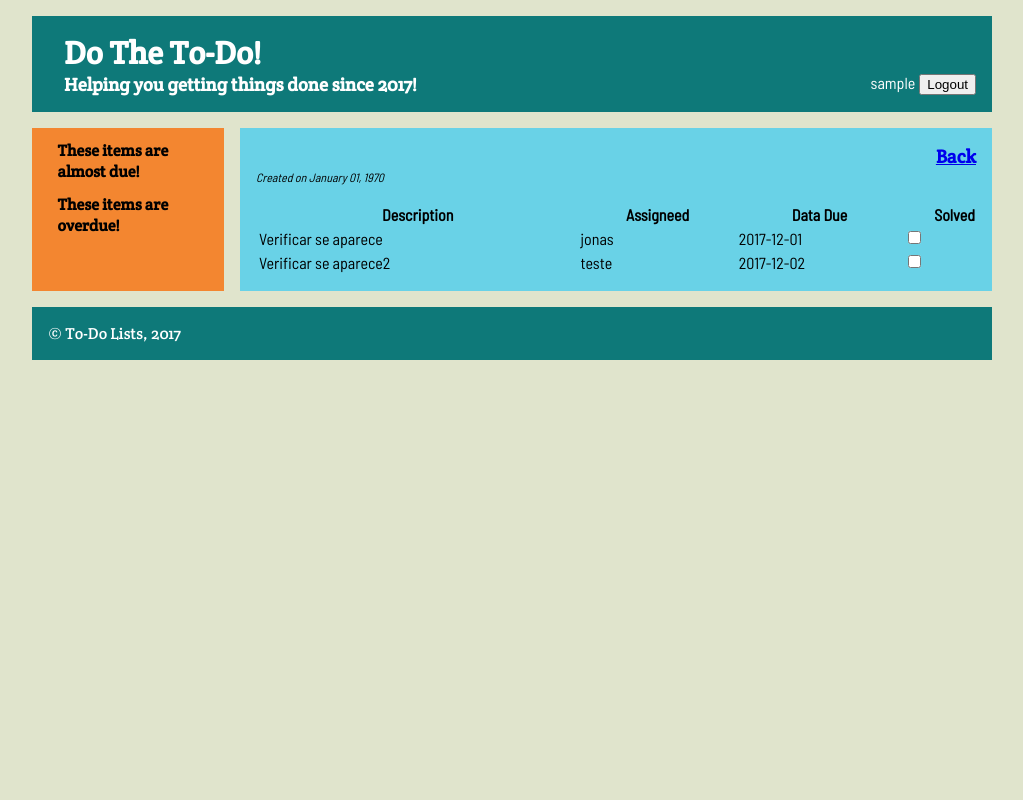
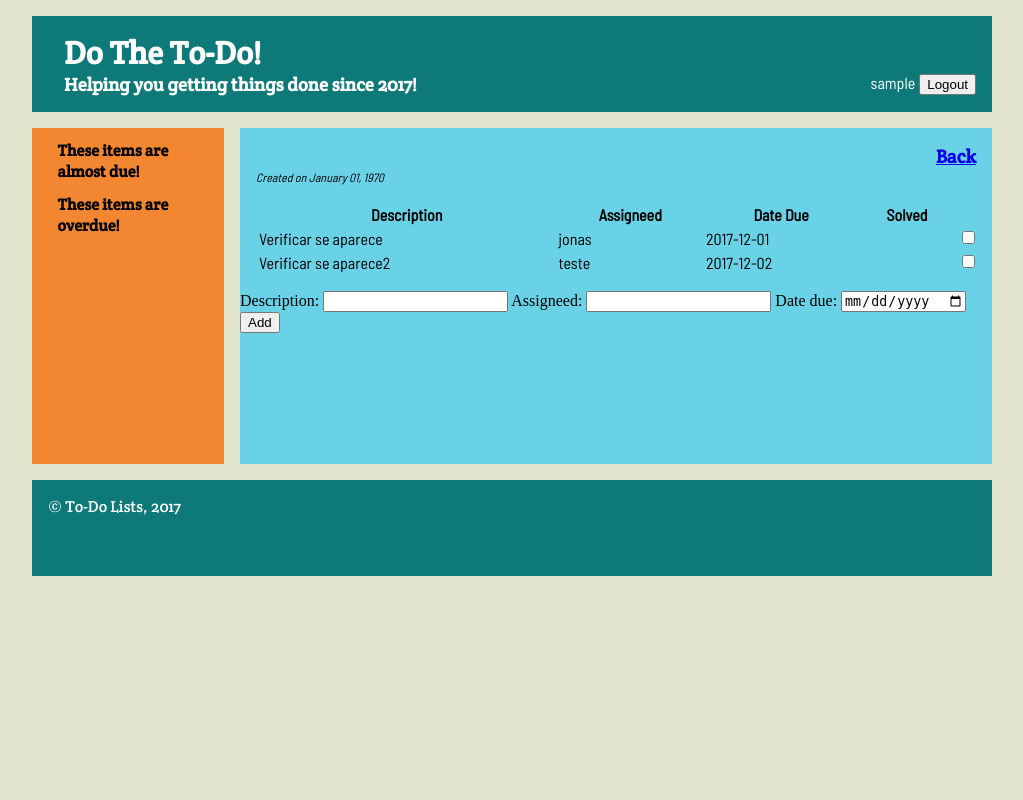
Before and after one commit to danrpinho/LTW1718, a PHP site: page /consult_list.php?id=1 in a window 1280 px wide. Shown: the whole page, without its empty margins (128-1151 px from the left). Run offline with PHP 8.4, Linux system fonts and the light colour scheme; the visitor is signed in with stand-in values (Sample User, id 1); data comes from the database, SQL or seed files in the repository; some libraries are stand-ins or nearby versions.

Commit message:
Erro no Ajax ao enviar um novo item de uma lista

```diff
--- a/css/layout.css
+++ b/css/layout.css
@@ -1,3 +1,5 @@
+html { height: 100%; }
+
 body {
     background-color: #E0E4CC;
     width: 60em;
@@ -6,8 +8,15 @@ body {
     grid-template-columns: 1fr 4fr;
     grid-template-rows: auto;
     grid-template-areas: "header   header" "sidebar  content" "footer   footer";
+    grid-template-rows: 1fr 3fr 1fr;
 }
-
+form .addlist{
+  display: flex;
+  justify-content: space-between;
+  color: white;
+  padding: 1em;
+  margin-top: 1em;
+}
 
 /*                  HEADER                  */
 
@@ -18,6 +27,7 @@ body>header {
     grid-template-rows: auto;
     grid-template-areas: "name   name" "slogan login";
     margin-bottom: 1em;
+
 }
 
 body>header>h1 {
@@ -97,6 +107,10 @@ body > .content > #list > header > .descr {
     margin: 0;
     grid-area: desc;
     text-align: justify;
+}
+
+body>.content > #list > header > .listid {
+    display: none;
 }
 
 body>.content>article>table {
--- a/css/style.css
+++ b/css/style.css
@@ -48,7 +48,7 @@ aside > section > ul p{
     font-weight: bold;
 }*/
 
-aside > section > ul p.datadue{
+aside > section > ul p.datedue{
     font-size: 0.75rem;
 }
 
--- a/database/createDB.sql
+++ b/database/createDB.sql
@@ -25,7 +25,7 @@ CREATE TABLE listitems(
     descr TEXT,
     solved INTEGER,
     assignee TEXT REFERENCES users,
-	datadue DATE,
+	  datedue DATE,
     PRIMARY KEY(id, listID)
 );
 
--- a/html/database/list.php
+++ b/html/database/list.php
@@ -32,7 +32,7 @@
         if (isset($_SESSION['username'])) {
             $due = date("Y-m-d", strtotime("+7 day"));
             $today = date("Y-m-d");
-            $stmt = $dbh->prepare('SELECT * FROM listitems WHERE assignee = ? AND date(datadue) < ? AND date(datadue) > ?');
+            $stmt = $dbh->prepare('SELECT * FROM listitems WHERE assignee = ? AND date(datedue) < ? AND date(datedue) > ?');
             $stmt->execute(array($_SESSION['username'],$due,$today));
             return $stmt->fetchAll();
         }
@@ -42,7 +42,7 @@
         global $dbh;
         if (isset($_SESSION['username'])) {
             $date = date("Y-m-d");
-            $stmt = $dbh->prepare('SELECT * FROM listitems WHERE assignee = ? AND date(datadue) < ?');
+            $stmt = $dbh->prepare('SELECT * FROM listitems WHERE assignee = ? AND date(datedue) < ?');
             $stmt->execute(array($_SESSION['username'],$date));
             return $stmt->fetchAll();
         }
@@ -55,4 +55,22 @@
             $stmt->execute(array(NULL, $_SESSION['username'],$title, $description, $date));
         }
     }
+
+
+    function addItem($listID, $description, $solved, $assigneed, $datedue) {
+        global $dbh;
+        if (isset($_SESSION['username'])) {
+          $stmt = $dbh->prepare('INSERT INTO listitems (id, listID, descr, solved, assignee, datedue) VALUES(?, ?, ?, ?, ?, ?)');
+          $stmt->execute(array(NULL, $listID, $description, $solved, $assigneed, $datedue));
+      }
+    }
+
+
+    function getItemsAfterId($id, $item_id) {
+      global $db;
+      $stmt = $db->prepare('SELECT * FROM listitems WHERE listID = ? AND id > ?');
+      $stmt->execute(array($id, $item_id));
+      return $stmt->fetchAll();
+    }
+
 ?>
--- a/html/templates/aside/sidebar.php
+++ b/html/templates/aside/sidebar.php
@@ -5,7 +5,7 @@
             <ul>
                 <li>
                     <p class="itemdescr"><a href="consult_list.phpclass=<?=$expiringlist['listID']?>"><?=$expiringlist['descr']?></a></p>
-                    <p class="datadue"><?=$expiringlist['datadue']?></p>
+                    <p class="datedue"><?=$expiringlist['datedue']?></p>
                 </li>
             </ul>
         <?php } ?>
@@ -16,7 +16,7 @@
             <ul>
                 <li>
                     <p class="itemdescr"><a href="consult_list.php?id=<?=$expiredList['listID']?>"><?=$expiredList['descr']?></a></p>
-                    <p class="datadue"><?=$expiredList['datadue']?></p>
+                    <p class="datedue"><?=$expiredList['datedue']?></p>
                 </li>
             </ul>
         <?php } ?>
--- a/html/templates/common/header.php
+++ b/html/templates/common/header.php
@@ -7,6 +7,8 @@
         <link href="css/style.css" rel="stylesheet">
         <link href="css/layout.css" rel="stylesheet">
         <link href="css/responsive.css" rel="stylesheet">
+        <script src="http://ajax.googleapis.com/ajax/libs/jquery/1.11.2/jquery.min.js"></script>
+        <script src="javascript/add_item_list.js" defer></script>
     </head>
     <body>
         <header>
--- a/html/templates/lists/list.php
+++ b/html/templates/lists/list.php
@@ -6,20 +6,28 @@
           <p class="datecreation">Created on <?=date('F d, Y', strtotime($list['creation']));?></p>
 		  <p class="descr"><?=$list['descr']?></p>
         </header>
-        <table>
+        <table id= "tablelist">
             <thead>
               <tr>
-                <th><p>Description</p></th><th><p>Assigneed</p></th><th><p>Data Due</p></th><th><p>Solved</p></th>
+                <th><p>Description</p></th><th><p>Assigneed</p></th><th><p>Date Due</p></th><th><p>Solved</p></th>
               </tr>
             </thead>
             <?php foreach($items as $item) { ?>
-                <tr>
+                <tr class="tablerow">
                     <td><p><?=$item['descr']?></p></td>
                     <td><p><?=$item['assignee']?></p></td>
-					<td><p><?=$item['datadue']?></p></td>
+					          <td><p><?=$item['datedue']?></p></td>
+                    <td class="commentid"><?=$item['id']?></span>
                     <td><input type="checkbox" name="solved" value=<?=$item['solved']?>></td>
                 </tr>
             <?php } ?>
         </table>
+        <form id= "addlist" action="#" method="get">
+            <label>Description: <input type="text" name="description"></label>
+            <label>Assigneed: <input type="text" name="assigneed"></label>
+            <label>Date due: <input type="date" name="datedue"></label>
+            <input type="hidden" name="id" value="<?=$list['listID']?>">
+            <input type="submit" value="Add">
+        </form>
     </article>
 </section>
--- a/index.php
+++ b/index.php
@@ -8,6 +8,7 @@
         $lists = getAllLists();
         $expiringLists = getExpiringItems();
         $expiredLists = getExpiringItems();
+        print_r($expiredLists);
         include_once('html/templates/aside/sidebar.php');
         include_once('html/templates/lists/lists.php');
     } else {
--- /dev/null
+++ b/javascript/add_item_list.js
@@ -0,0 +1,43 @@
+let form = document.getElementById('addlist');
+let table = document.getElementById('tablelist');
+form.addEventListener('submit', submitItem);
+
+function encodeForAjax(data) {
+  return Object.keys(data).map(function(k){
+    return encodeURIComponent(k) + '=' + encodeURIComponent(data[k])
+  }).join('&');
+}
+
+function submitItem(event) {
+
+  let description = document.querySelector('input[name=description]').value;
+  let assigneed = document.querySelector('input[name=assigneed]').value;
+  let datedue = document.querySelector('input[name=datedue]').value;
+  let listid = document.querySelector('input[name=id]').value;
+  let itemid = document.querySelector('#addlist .tablerow') != null ? document.querySelector('#addlist .tablerow:last-of-type tr.id').textContent : -1;
+
+  let request = new XMLHttpRequest();
+  request.addEventListener('load', receiveItems);
+  request.open('POST', 'api_add_item.php', true);
+  request.setRequestHeader('Content-Type', 'application/x-www-form-urlencoded');
+  request.send(encodeForAjax({itemid: itemid, listid: listid, description: description, assigneed: assigneed, datedue: datedue}));
+  event.preventDefault();
+
+}
+
+function receiveItems(data) {
+  let table = document.querySelector('#tablelist');
+  let items = JSON.parse(this.responseText);
+
+  for (let i = 0; i < items.length; i++) {
+    let item = document.createElement('tr');
+    item.classList.add('comment');
+
+      item.innerHTML = '<td><p>' + item[i].descr + '</p></td>' +
+                          '<td><p>' + item[i].assignee + '</p></td>' +
+                          '<td><p>' + item[i].datedue + '</p></td>' +
+                          '<td><input type="checkbox" name="solved" value=' + item[i].solved + '></td>';
+
+    table.append(item);
+  }
+}
```
Also changed, not shown: api_add_item.php (added, +17 -0 lines), database/lists.db.
